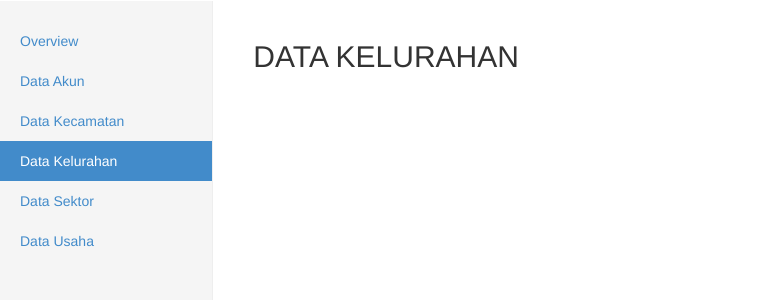
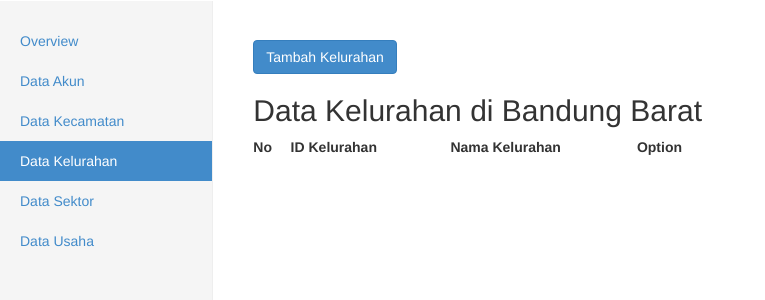
Before and after one commit to Rikiahmad629/GIS_KABBANDUNG_PHP, a PHP site: page /min/data_kelurahan.php in a window 1280 px wide. Shown: the part 50-350 px from the top of the page, without its empty margins (0-765 px from the left). Run offline with PHP 8.4, Linux system fonts and the light colour scheme; the visitor is signed in with stand-in values (Sample User, id 1); tables that the repository leaves empty or names only in its code hold one stand-in row (values such as "Sample post"); lists and menus that the app fills with data are empty.

Commit message:
Update data_kelurahan.php

```diff
--- a/min/data_kelurahan.php
+++ b/min/data_kelurahan.php
@@ -1,4 +1,4 @@
-  <?php include("../template/header_admin.php");?>
+   <?php include("../template/header_admin.php");?>
 
   <body>
  	<div class="navbar navbar-inverse navbar-fixed-top" role="navigation">
@@ -11,14 +11,46 @@
             <?php include("../template/menu_samping_admin.php");?>
         </div>
         <div class="col-sm-9 col-sm-offset-3 col-md-10 col-md-offset-2 main">
-        	 <h2>DATA KELURAHAN</h2>
+		<br> <a class="btn btn-primary" href="form_tambah_kelurahan.php">Tambah Kelurahan </a>
+        	 <h2>Data Kelurahan di Bandung Barat</h2>
+				<div class="table-responsive">
+			  <table class="display" id="table-data-kelurahan"  cellspacing="0" width="54%">
+			    <thead>
+			      <tr>
+			        <th width="7%">No</th>
+			        <th width="30%">ID Kelurahan</th>
+			        <th width="35%">Nama Kelurahan</th>
+			      	<th width="28%">Option</th>
+			      </tr>
+			    </thead>
+			    <tbody>
+			    <?php
+			    if($_SESSION['level'] === "DINAS"){
+			    	$query = "select * from kelurahan
+								where IDKecamatan in ('31897','31914','31922','31931','31945','31958','31970','31983','31994','32008','32019','32031','32046','32055','32067')";
+			    }else{
+			    	echo ("data tidak ditemukan");
+			    }
 
+			    $data_query = mysql_query($query) or die(mysql_error());
+			    $i = 1;
+			    while($data = mysql_fetch_array($data_query)){
+			    ?>
+			      <tr>
+			        <td><?php echo $i;?></td>
+			        <td><?php echo $data['IDKelurahan'];?></td>
+			        <td><?php echo $data['Nama'];?></td>
+			        <td><a href="form_edit_kelurahan.php?id=<?php echo $data['IDKelurahan'];?>">Edit</a>
+			        	<a onClick="if(!confirm('Apakah Anda Yakin menghapus data usaha ini?')) return false;"href="proses_delete_kelurahan.php?id=<?php echo $data['IDKelurahan'];?>">Delete</a>
+			        </td>
+			      </tr>
+			      <?php $i++; } ?>
+			    </tbody>
+			  </table>
+			</div>
 
         </div>
       </div>
     </div>
-
-
-
   </body>
 </html>
```
